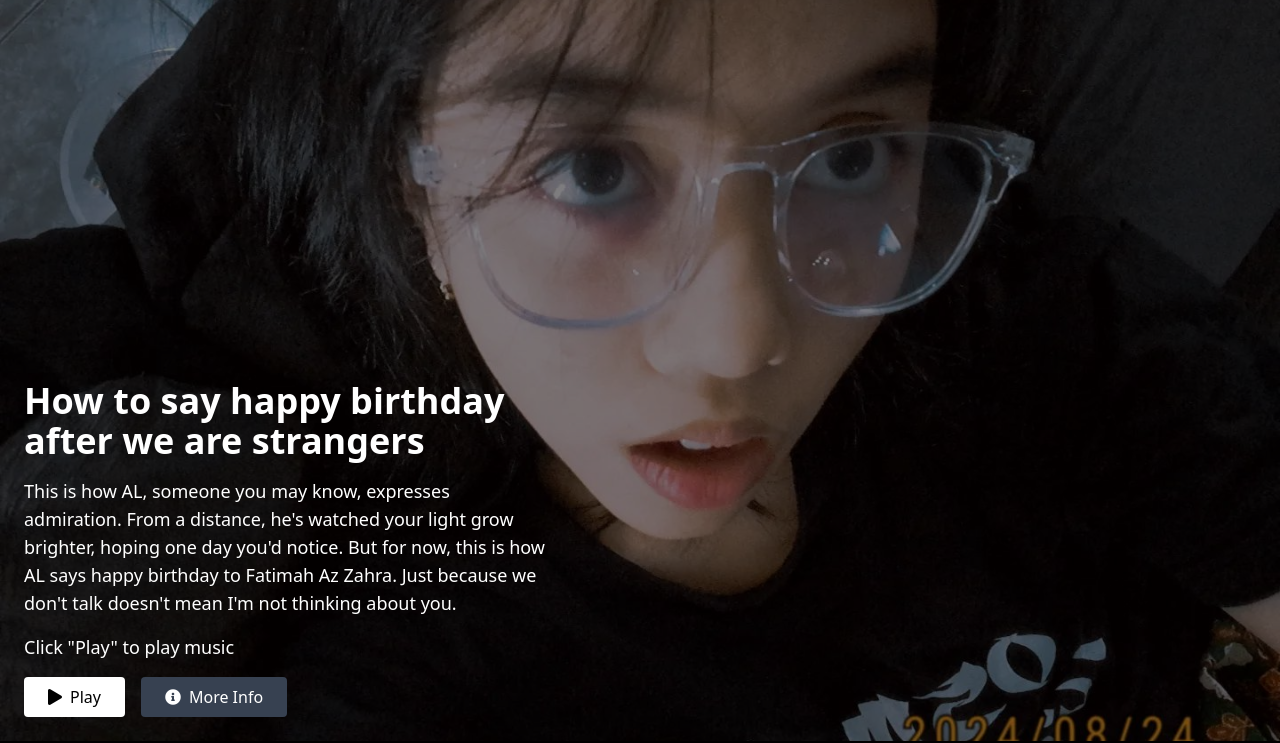
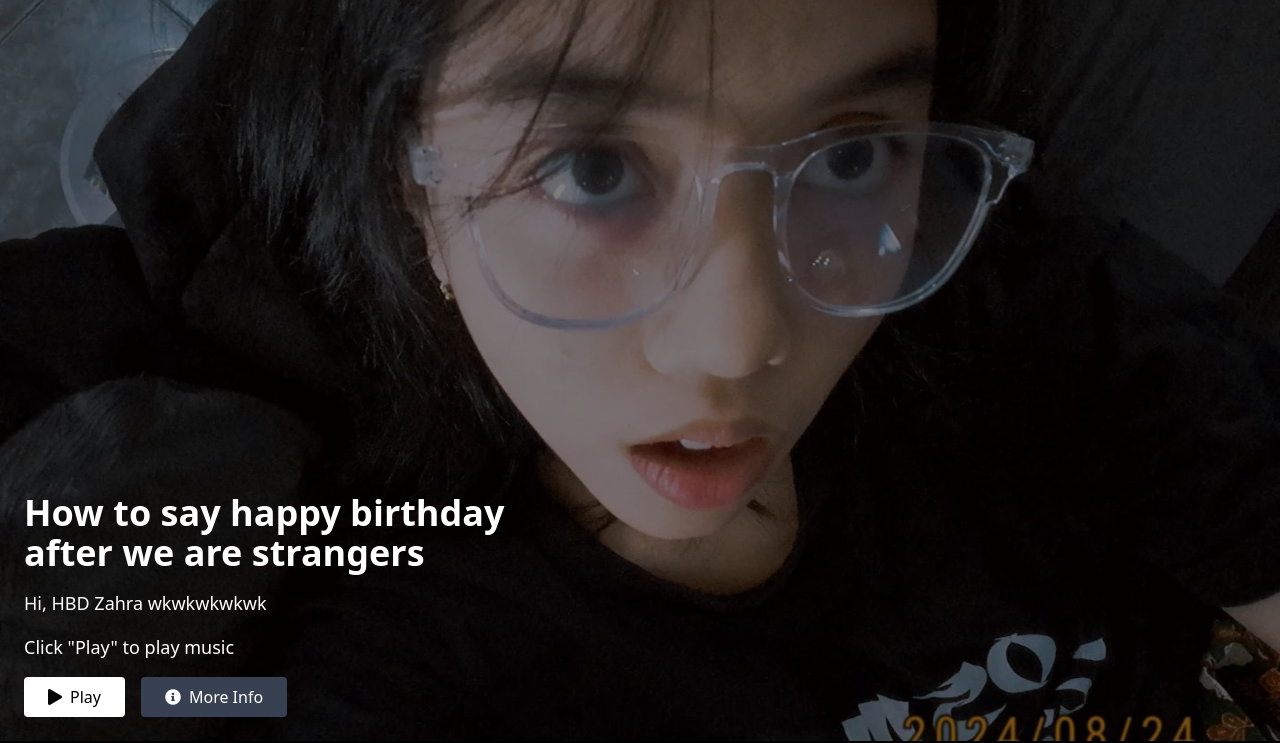
Before and after one commit to sgv170-124/Raaaa, a plain HTML site: page index.html in a window 1280 px wide. Shown: the part 59-802 px from the top of the page. Drawn offline with nearby package versions, Linux system fonts and the light colour scheme.

Commit message:
Update index.html

```diff
--- a/index.html
+++ b/index.html
@@ -76,7 +76,7 @@
       <div class="absolute bottom-0 left-0 p-6 max-w-xl">
         <h1 class="text-4xl font-bold mb-4 slide-in delay-1">How to say happy birthday after we are strangers</h1>
         <p class="text-lg mb-4 slide-in delay-2">
-          This is how AL, someone you may know, expresses admiration. From a distance, he's watched your light grow brighter, hoping one day you'd notice. But for now, this is how AL says happy birthday to Fatimah Az Zahra. Just because we don't talk doesn't mean I'm not thinking about you.
+          Hi, HBD Zahra wkwkwkwkwk
         </p>
         <p class="text-lg mb-4 slide-in delay-2">Click "Play" to play music</p>
         <div class="flex space-x-4 slide-in delay-2">
```
